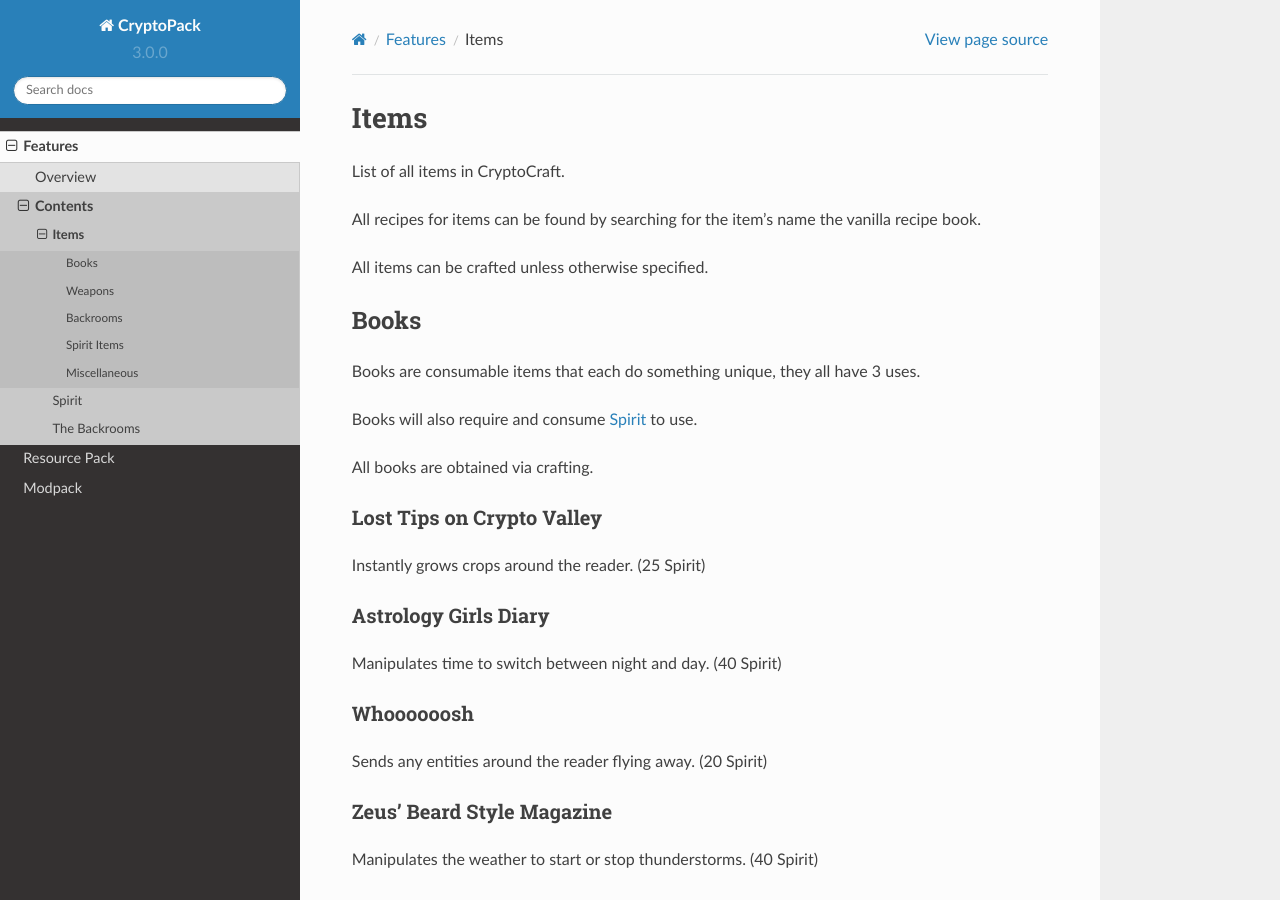
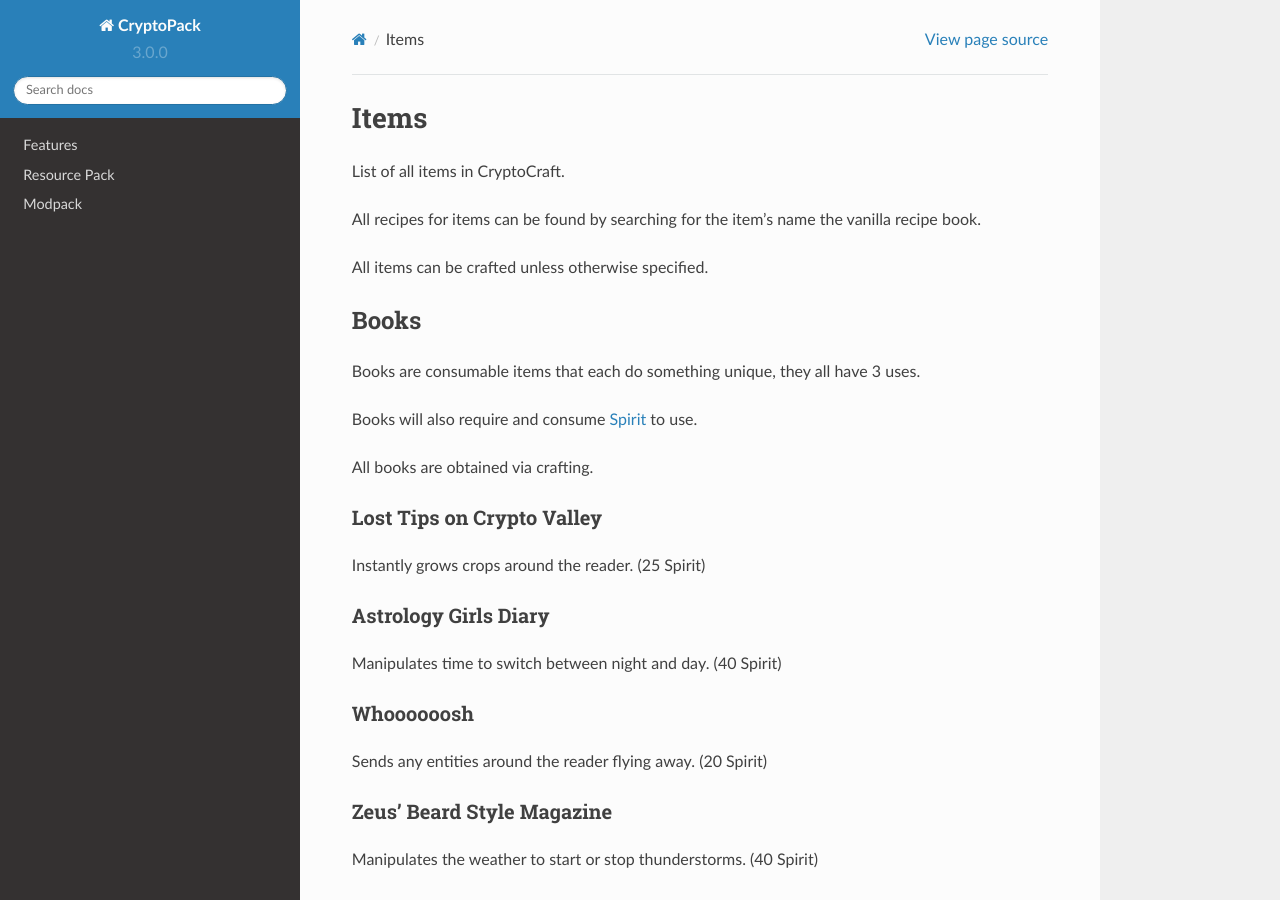
Before and after one commit to Shwabbaa/cryptopack-docs, a Sphinx documentation site: the page built from docs/source/features/items.rst, in a window 1280 px wide and 900 px high. Built offline with Sphinx 7.4.7 and the Read the Docs theme 2.0.0, drawn with Linux system fonts in a browser that asks for light colours; pages that are not in the unit, such as notebooks, are missing from menus.

Commit message:
Update index.rst

```diff
--- a/docs/source/features/index.rst
+++ b/docs/source/features/index.rst
@@ -27,10 +33,3 @@ Overview
 * Right click with an empty hand to sit on stairs, slabs, and other players
 * Anvil too expensive limit removed
 * You can also use leather instead of rabbit hide to craft a bundle
-
-Contents
---------
-.. toctree::
-  items
-  spirit
-  backrooms
```
Also changed, not shown: other parts of docs/source/features/index.rst (+6 -0 lines).
